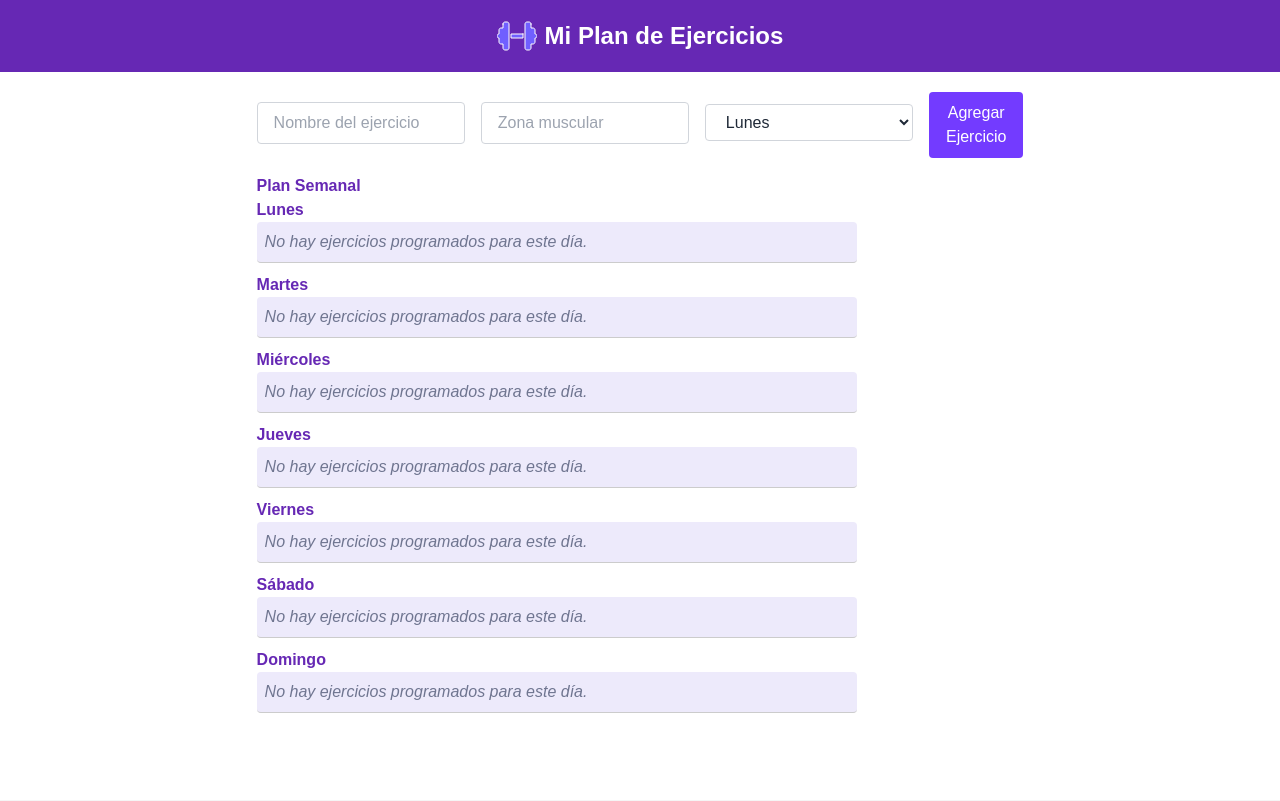
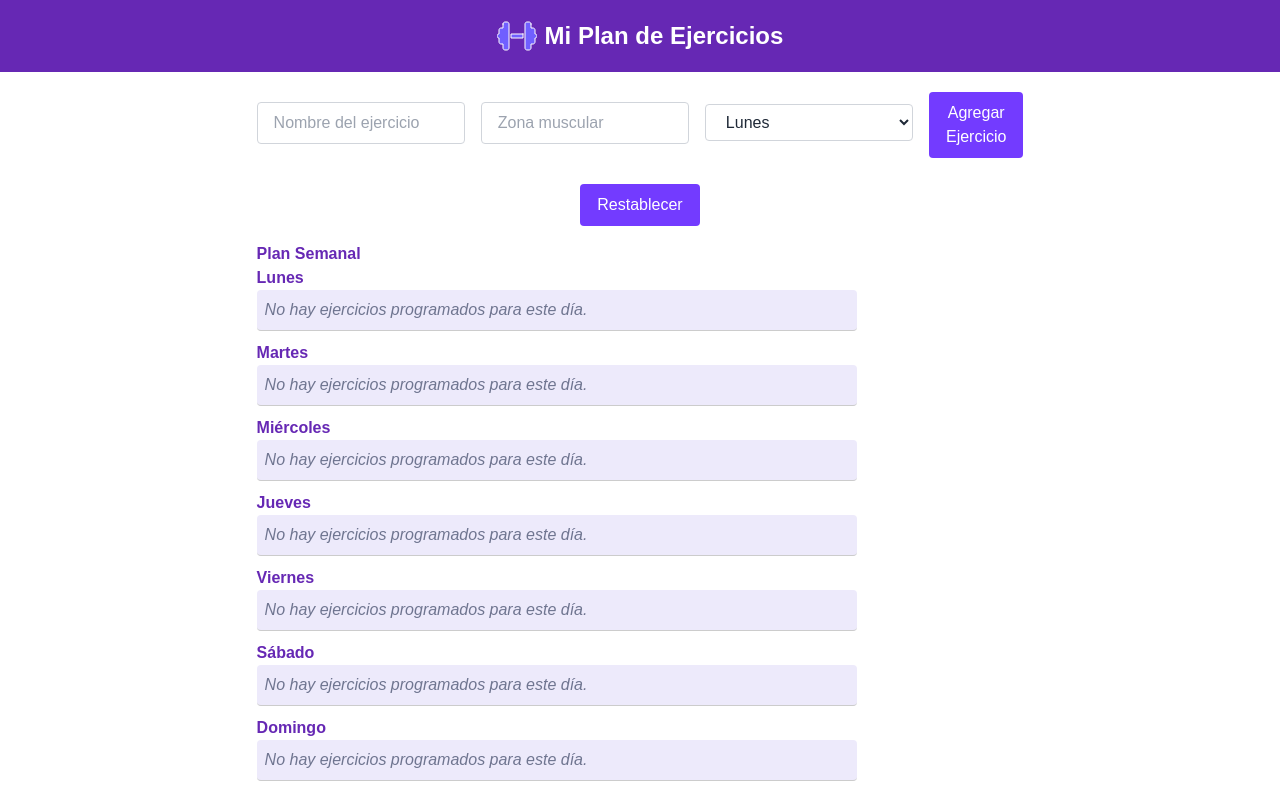
Before and after one commit to AlbertoRodBa/fit-app, a React (Vite) app: page / in a window 1280 px wide. Built offline with nearby package versions, Linux system fonts and the light colour scheme.

Commit message:
Incorporado botón restablecer

```diff
--- a/src/App.jsx
+++ b/src/App.jsx
@@ -31,11 +31,16 @@ const App = () => {
     localStorage.setItem("exercises", JSON.stringify(updatedExercises)); // Actualizar localStorage
   };
 
+  const handleResetExercises = () => {
+    setExercises([]); // Reiniciar la lista de ejercicios
+    localStorage.removeItem("exercises"); // Limpiar el localStorage
+  };
+
   return (
     <div>
       <Navbar /> {/*  barra de navegación aquí */}
       <h1 className="text-2xl text-center">Mi Plan de Ejercicios</h1> {/* título */}
-      <ExerciseForm onAddExercise={handleAddExercise} />
+      <ExerciseForm onAddExercise={handleAddExercise} onResetExercises={handleResetExercises} />
       <WeeklyPlan
         exercises={exercises}
         onToggleComplete={handleToggleComplete}
--- a/src/components/ExerciseForm.jsx
+++ b/src/components/ExerciseForm.jsx
@@ -1,6 +1,6 @@
 import React, { useState } from 'react';
 
-const ExerciseForm = ({ onAddExercise }) => {
+const ExerciseForm = ({ onAddExercise, onResetExercises }) => {
   const [name, setName] = useState('');
   const [type, setType] = useState('');
   const [day, setDay] = useState('Lunes'); // Valor por defecto
@@ -51,6 +51,15 @@ const ExerciseForm = ({ onAddExercise }) => {
           Agregar Ejercicio
         </button>
       </form>
+      {/* Asegúrate de que el botón Restablecer esté alineado con el botón Agregar Ejercicio */}
+      <div className="mt-4 flex justify-center"> {/* Flex para centrar el botón */}
+        <button
+          onClick={onResetExercises} // Llama a la función de restablecer
+          className="bg-[#733BFF] text-white rounded px-4 py-2 transition duration-200 w-auto hover:bg-[#592BCC]"
+        >
+          Restablecer
+        </button>
+      </div>
     </div>
   );
 };
--- a/src/components/Weeklyplan.jsx
+++ b/src/components/Weeklyplan.jsx
@@ -31,9 +31,9 @@ const WeeklyPlan = ({ exercises, onToggleComplete, onRemoveExercise }) => {
                 </li>
               ))
             ) : (
-<li style={{ color: '#6f7590', fontStyle: 'italic' }}>
-  No hay ejercicios programados para este día.
-</li>
+              <li style={{ color: '#6f7590', fontStyle: 'italic' }}>
+                No hay ejercicios programados para este día.
+              </li>
             )}
           </ul>
         </div>
--- a/src/index.css
+++ b/src/index.css
@@ -1,23 +1,30 @@
 @tailwind base;
 @tailwind components;
 @tailwind utilities;
-@import url('https://fonts.googleapis.com/css2?family=Poppins:wght@400;600&display=swap');
+
 @import url('https://fonts.googleapis.com/css2?family=Poppins:wght@400;600;800&display=swap');
 
 body {
   font-family: 'Poppins', sans-serif; /* Fuente por defecto para todo el cuerpo */
+  margin: 0;
+  display: flex;
+  flex-direction: column;
+  align-items: center;
+  justify-content: flex-start;
+  min-width: 320px;
+  min-height: 100vh;
+  padding: 10px;
+  background-color: #ffffff;
+  color: rgba(34, 34, 34, 0.87);
 }
 
-/* Estilo específico para el texto semi-bold */
+/* Animación de desvanecimiento */
 @keyframes fadeIn {
-  from {
-    opacity: 0; /* Comienza completamente transparente */
-  }
-  to {
-    opacity: 1; /* Termina completamente visible */
-  }
+  from { opacity: 0; } /* Comienza completamente transparente */
+  to { opacity: 1; } /* Termina completamente visible */
 }
 
+/* Estilos de encabezados */
 h1 {
   font-size: 5vw; /* Tamaño de fuente responsive */
   line-height: 1.1;
@@ -27,57 +34,16 @@ h1 {
   animation: fadeIn 1s ease-in-out; /* Añade la animación de desvanecimiento */
 }
 
-@keyframes fadeIn {
-  from {
-    opacity: 0; /* Comienza completamente transparente */
-  }
-  to {
-    opacity: 1; /* Termina completamente visible */
-  }
-}
-
-h1, svg {
-  animation: fadeIn 1s ease-in-out; /* Añade la animación de desvanecimiento */
-}
-
-:root {
-  font-family: Inter, system-ui, Avenir, Helvetica, Arial, sans-serif;
-  line-height: 1.5;
-  font-weight: 400;
-  color-scheme: light dark;
-  color: rgba(34, 34, 34, 0.87);
-  background-color: #f5f5f5;
-  font-synthesis: none;
-  text-rendering: optimizeLegibility;
-  -webkit-font-smoothing: antialiased;
-  -moz-osx-font-smoothing: grayscale;
-}
-
-body {
-  margin: 0;
-  display: flex;
-  flex-direction: column;
-  align-items: center;
-  justify-content: flex-start;
-  min-width: 320px;
-  min-height: 100vh;
-  padding: 10px;
-  background-color: #ffffff;
-}
-
-
-
 h2, h3 {
   color: #6628b4;
   font-weight: 600;
 }
 
-
 h2 {
-  color: #6628b4;
-    font-weight: 800; /* Peso Extra Bold */
+  font-weight: 800; /* Peso Extra Bold */
 }
 
+/* Estilos de entrada y selección */
 input,
 select {
   border: 1px solid #ccc;
@@ -88,6 +54,7 @@ select {
   max-width: 220px;
 }
 
+/* Estilos de la lista */
 ul {
   list-style-type: none;
   padding: 0;
@@ -103,7 +70,7 @@ li {
   padding: 0.5em;
   display: flex;
   align-items: center;
-  justify-content: flex-start;
+  justify-content: space-between; /* Espacio entre elementos */
   border-bottom: 1px solid #ccc;
   background-color: #edeafb;
   color: #4c087f;
@@ -111,27 +78,24 @@ li {
   margin-bottom: 10px;
   width: 100%;
   max-width: 600px;
-  white-space: nowrap;
-  overflow: hidden;
-  text-overflow: ellipsis;
+  white-space: nowrap; /* No permite el salto de línea */
+  overflow: hidden; /* Oculta el texto que desborda */
+  text-overflow: ellipsis; /* Muestra puntos suspensivos */
 }
 
 li.completed {
   text-decoration: line-through;
-  color: #6d3fe2
+  color: #6d3fe2;
 }
 
+/* Estilos del contenedor de la casilla de verificación */
 .checkbox-container {
   display: flex;
   align-items: center;
+  flex-grow: 1; /* Permite que la caja de verificación ocupe el espacio disponible */
 }
 
-input[type="checkbox"] {
-  transform: scale(1.2);
-  margin-right: 10px;
-}
-
-/* Botones */
+/* Estilos de botones */
 button {
   border-radius: 8px;
   border: 1px solid transparent;
@@ -149,6 +113,7 @@ button {
 button:hover {
   background-color: #592BCC; /* Tono más oscuro en hover */
 }
+
 .delete-button {
   background-color: #733BFF; /* Color nuevo */
   color: white;
@@ -166,18 +131,9 @@ button:hover {
   background-color: #592BCC; /* Hover ajustado */
 }
 
-
-.container {
-  display: flex;
-  align-items: center;
-  justify-content: space-between;
-  width: 100%;
-}
-
-/* Checkbox estilos */
+/* Estilos de la caja de verificación */
 input[type="checkbox"] {
   appearance: none;
-  -webkit-appearance: none;
   background-color: white;
   border: 1px solid #ccc;
   border-radius: 4px;
@@ -207,7 +163,7 @@ input[type="checkbox"]:checked::before {
   transform: translate(-50%, -50%);
 }
 
-
+/* Media queries */
 @media (max-width: 600px) {
   h1 {
     font-size: 2.5em;
```
